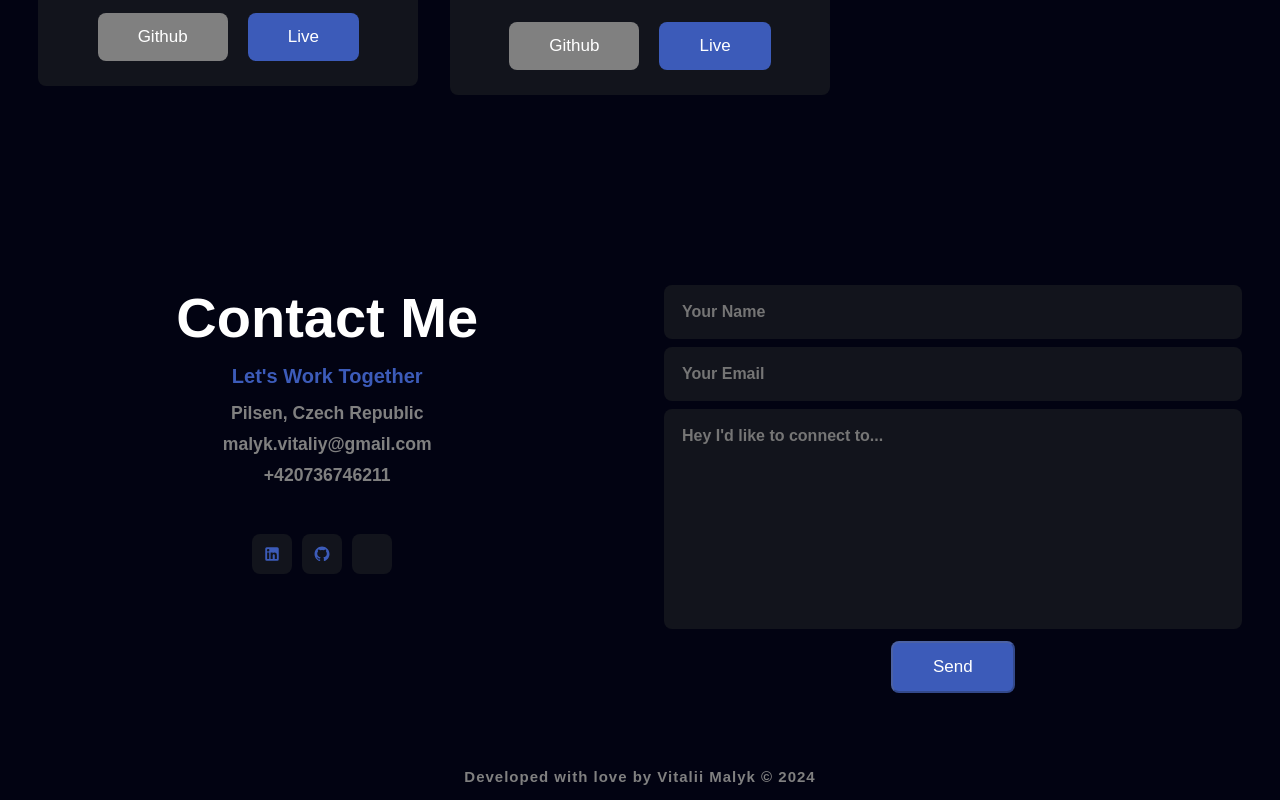
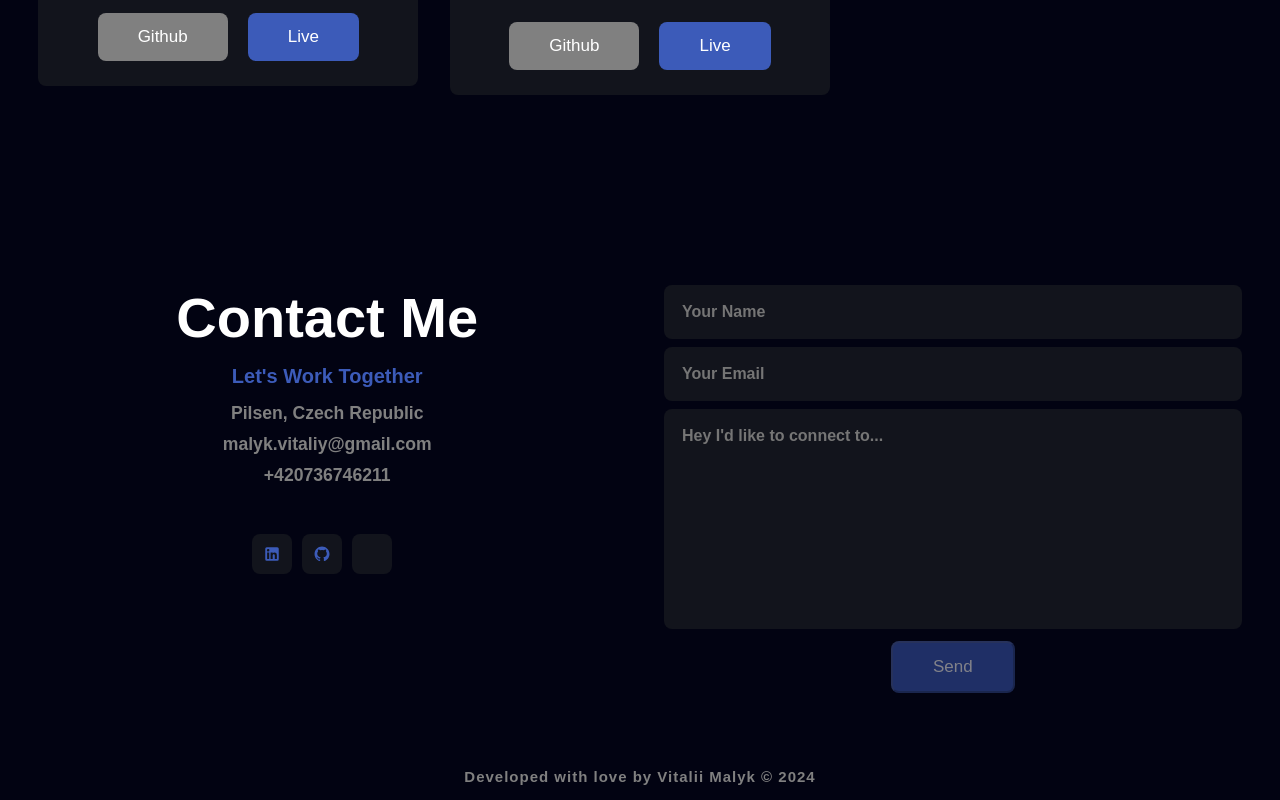
Before and after one commit to Vitalii-Malyk/My_portfolio, a React (Create React App) app: page / in a window 1280 px wide. Shown: the part 4194-4994 px from the top of the page. Built offline with nearby package versions, Linux system fonts and the light colour scheme; some icons are missing.

Commit message:
add style btn

```diff
--- a/src/index.css
+++ b/src/index.css
@@ -102,7 +102,11 @@ span {
   background: transparent;
   border-inline: 1px solid var(--main-color);
 }
-
+.btn:disabled {
+  opacity: 0.5;
+  cursor: not-allowed;
+  pointer-events: none;
+}
 header.sticky {
   padding: 10px 16%;
   background: var(--bg-color);
```
